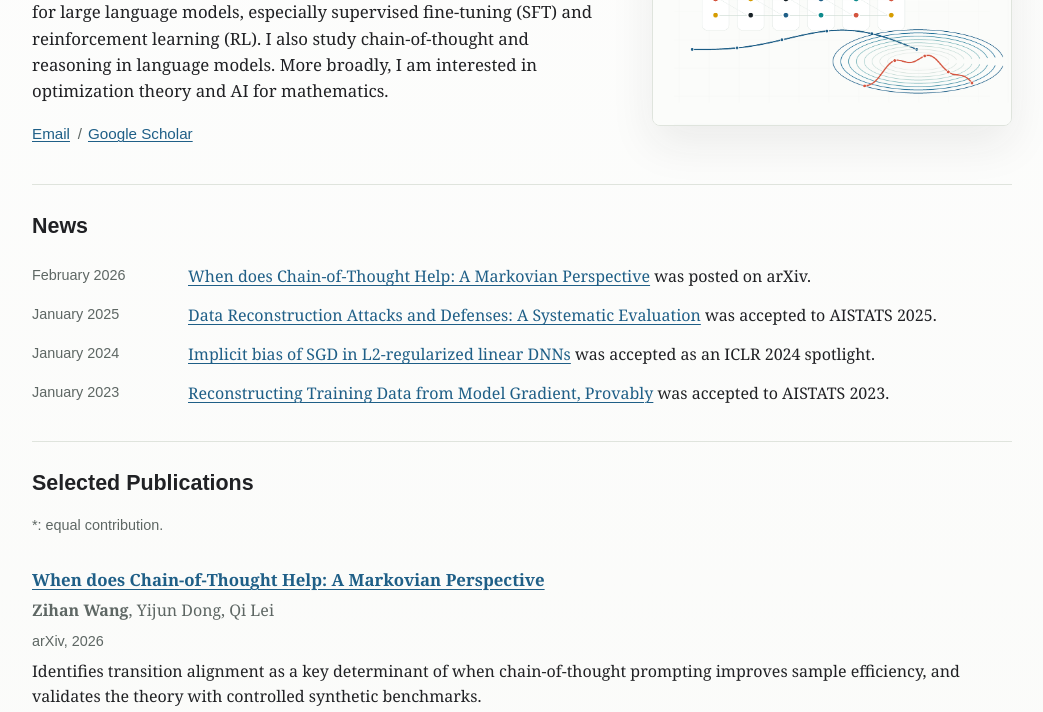
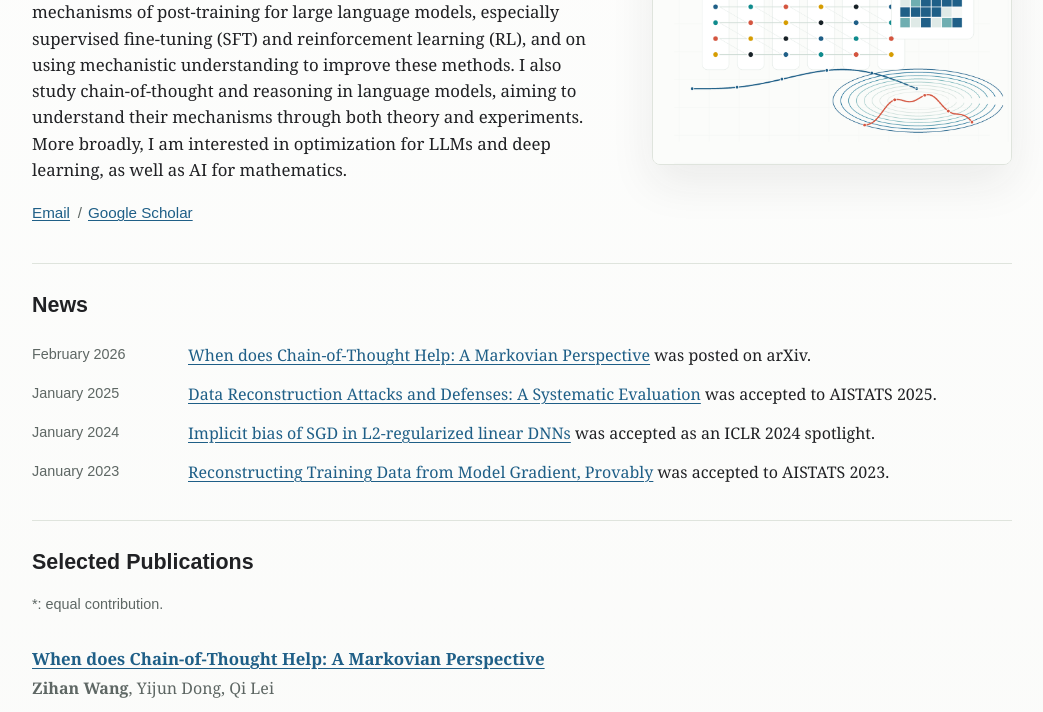
Before and after one commit to wzh0719/wzh0719.github.io, a plain HTML site: page index.html in a window 1280 px wide. Shown: the part 210-922 px from the top of the page, without its empty margins (118-1161 px from the left). Drawn offline with Linux system fonts and the light colour scheme.

Commit message:
Clarify research interests

```diff
--- a/index.html
+++ b/index.html
@@ -6,13 +6,13 @@
     <title>Zihan Wang</title>
     <meta
       name="description"
-      content="Zihan Wang is a Ph.D. student in Mathematics at NYU Courant working on post-training, SFT, RL, reasoning, optimization, and AI for math."
+      content="Zihan Wang is a Ph.D. student in Mathematics at NYU Courant studying mechanisms of LLM post-training, reasoning, optimization, and AI for math."
     >
     <link rel="canonical" href="https://wzh0719.github.io/">
     <meta property="og:title" content="Zihan Wang">
     <meta
       property="og:description"
-      content="Ph.D. student in Mathematics at NYU Courant working on post-training, SFT, RL, reasoning, optimization, and AI for math."
+      content="Ph.D. student in Mathematics at NYU Courant studying mechanisms of LLM post-training, reasoning, optimization, and AI for math."
     >
     <meta property="og:type" content="profile">
     <meta property="og:url" content="https://wzh0719.github.io/">
@@ -54,11 +54,14 @@
             the <a href="https://cims.nyu.edu/">Courant Institute of Mathematical Sciences</a>,
             <a href="https://www.nyu.edu/">New York University</a>, advised by
             <a href="https://cecilialeiqi.github.io/">Qi Lei</a>.
-            My current research interests center on post-training for large
-            language models, especially supervised fine-tuning (SFT) and
-            reinforcement learning (RL). I also study chain-of-thought and
-            reasoning in language models. More broadly, I am interested in
-            optimization theory and AI for mathematics.
+            My current research interests center on the mechanisms of
+            post-training for large language models, especially supervised
+            fine-tuning (SFT) and reinforcement learning (RL), and on using
+            mechanistic understanding to improve these methods. I also study
+            chain-of-thought and reasoning in language models, aiming to
+            understand their mechanisms through both theory and experiments.
+            More broadly, I am interested in optimization for LLMs and deep
+            learning, as well as AI for mathematics.
           </p>
           <nav class="links" aria-label="Primary links">
             <a href="mailto:zw3508@nyu.edu">Email</a>
```
